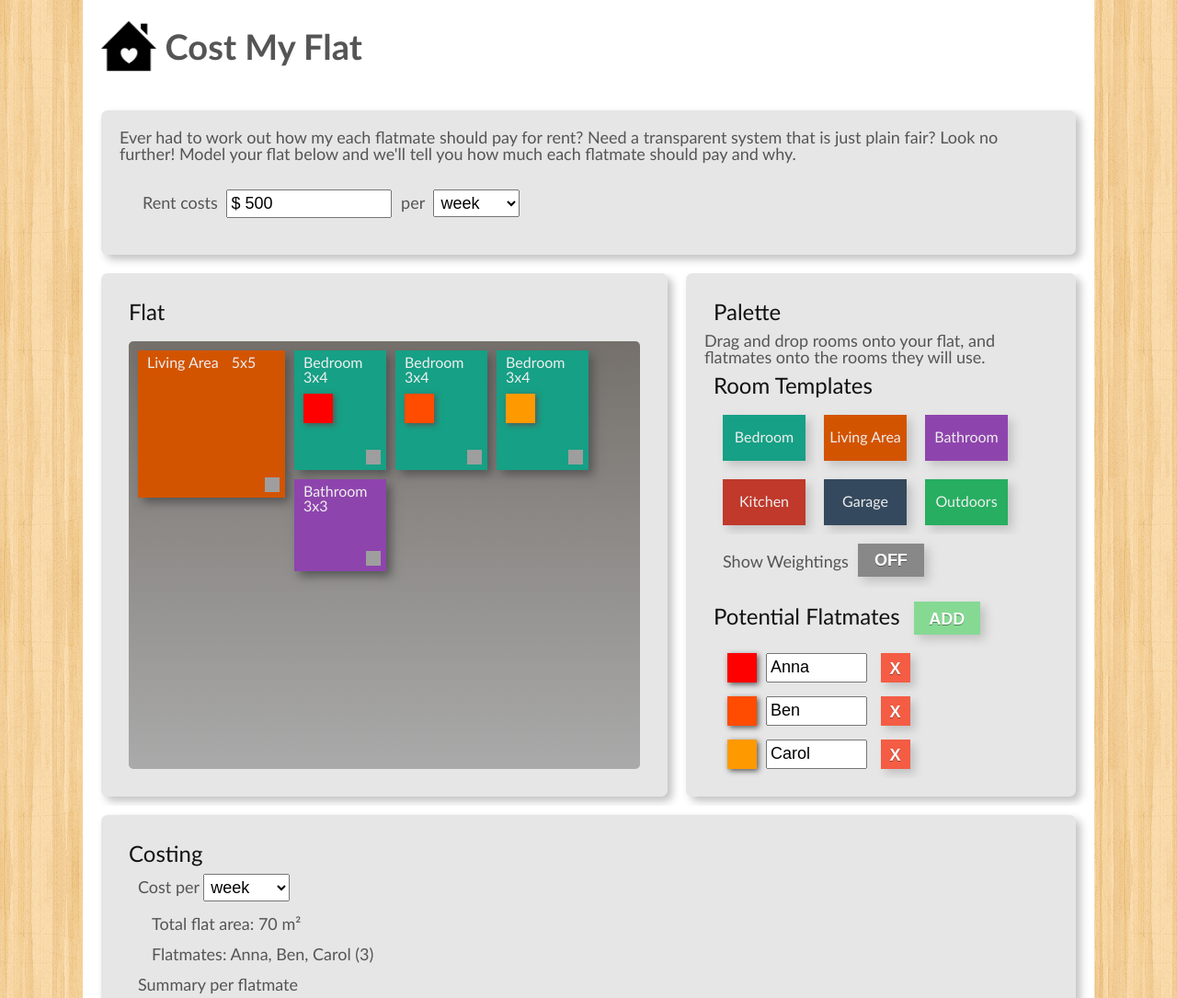
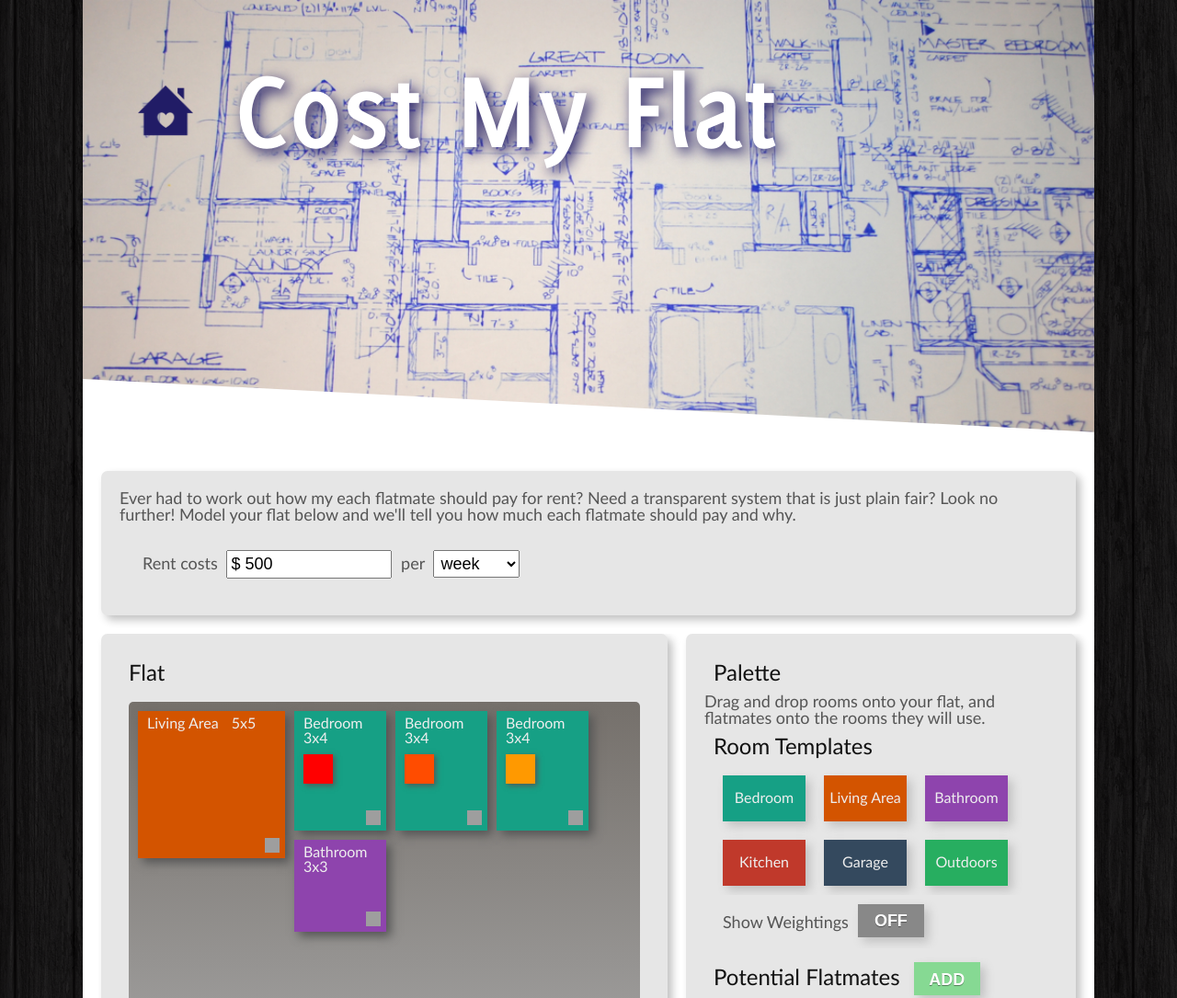
Before and after one commit to forgedsoftware/costmyflat, a plain HTML site: page index.html in a window 1280 px wide. Shown: the top 1085 px of the page at 92% size. Drawn offline with nearby package versions, Linux system fonts and the light colour scheme; some packages are replaced by stand-ins of ours; grey boxes are pictures that could not be loaded.

Commit message:
Styling changes and added parallax

```diff
--- a/css/base.css
+++ b/css/base.css
@@ -1,5 +1,5 @@
 body {
-	background: #555 url("../images/wood_pattern.png");
+	background: #555 url("../images/dark_wood.png");
 	font-family: "Trebuchet MS", Helvetica, sans-serif;
 	font-size: 18px;
 }
@@ -14,10 +14,12 @@ body {
 	background-color: #FFF;
 	margin-top: 0px;
 	margin-bottom: 0px;
-	padding-bottom: 100px;
+	overflow: hidden;
 }
 
 .section {
+	position: relative;
+	z-index: 6;
 	margin: 20px 20px;
 	background: #E6E6E6;
 	min-height: 60px;
@@ -35,26 +37,80 @@ h2 {
 
 /** Title */
 
+#title-container {
+	position: relative;
+	background-color: black;
+	/** Attribute: https://www.flickr.com/photos/degelia/6894587439 **/
+	background: url("../images/blueprints.jpg") no-repeat;
+	background-size: 1100px;
+	/**background-attachment: fixed;*/
+	height: 350px;
+	padding: 60px;
+}
+
 #title-container > * {
 	display: inline-block;
 	vertical-align: middle;
 }
 
+ @font-face {
+	font-family: 'Delicious-Bold';
+	src: url('Delicious-Bold.otf');
+}
+
 h1 {
-	color: #555;
-	font-size: 38px;
-	font-weight: bold;
+	font-family: 'Delicious-Bold', sans-serif;
+	color: #FFF;
+	font-size: 120px;
+	text-shadow: 5px 5px 15px #211c66;
 }
 
 #flat-logo {
-	background: url("../images/flat-icon.png") no-repeat;
+	background: url("../images/flat-icon-blue.png") no-repeat;
 	background-size: 60px 60px;
 	width: 60px;
 	height: 60px;
-	margin: 20px 5px 20px 20px;
+	margin-right: 40px;
+}
+
+#angled {
+	background-color: white;
+	position: relative;
+	z-index: 2;
+	height: 300px;
+	width: 150%;
+	transform-origin: left top;
+	transform: rotate(3deg);
+	margin-top: -58px;
+}
+
+#angled-bottom {
+	background-color: white;
+	position: relative;
+	z-index: 2;
+	height: 300px;
+	width: 150%;
+	transform-origin: left top;
+	transform: rotate(3deg);
+	margin-top: -200px;
+}
+
+#bottom-container {
+	position: relative;
+	/** Attribute: https://www.flickr.com/photos/degelia/6894587439 **/
+	background: url("../images/blueprints.jpg") no-repeat;
+	background-size: 1100px;
+	/**background-attachment: fixed;*/
+	height: 350px;
+	padding: 60px;
+	margin-top: -150px;
 }
 
 /** Controls **/
+
+#settings {
+	margin-top: -200px;
+}
 
 .control {
 	padding: 20px;
--- a/index.html
+++ b/index.html
@@ -23,6 +23,21 @@
 		<script src="app/services/persistenceService.js"></script>
 		<script src="app/controllers/FlatController.js"></script>
 		<script src="app/directives.js"></script>
+
+		<script>
+			$(document).ready(function () {
+
+				$(window).scroll(function(e){
+				  parallax();
+				});
+
+				function parallax(){
+					var scrolled = $(window).scrollTop();
+					$('#title-container').css('top', (scrolled * 0.30) + 'px'); // here you scroll downward
+					$('#bottom-container').css('bottom', (-scrolled * 0.30 + 350) + 'px'); // here you scroll downward
+				}
+			});
+		</script>
 	</head>
 	<body>
 		<div class="container body-container" ng-controller="FlatController">
@@ -30,6 +45,7 @@
 				<div id="flat-logo"></div>
 				<h1>Cost My Flat</h1>
 			</div>
+			<div id="angled"></div>
 			<div id="settings" class="section">
 				<p>Ever had to work out how my each flatmate should pay for rent? Need a transparent system that is just plain fair? Look no further! Model your flat below and we'll tell you how much each flatmate should pay and why.</p>
 				<div class="control">
@@ -127,6 +143,8 @@
 				<h2>How It Works</h2>
 				<p>Some text here</h2>
 			</div>
+			<div id="angled-bottom"></div>
+			<div id="bottom-container"></div>
 		</div>
 		<footer>
 			<div class="container side_by_side">
```
Also changed, not shown: css/Delicious-Bold.otf (added), images/blueprints.jpg (added), images/dark_wood.png (added), images/flat-icon-blue.png (added), images/flat-icon-white.png (added).
